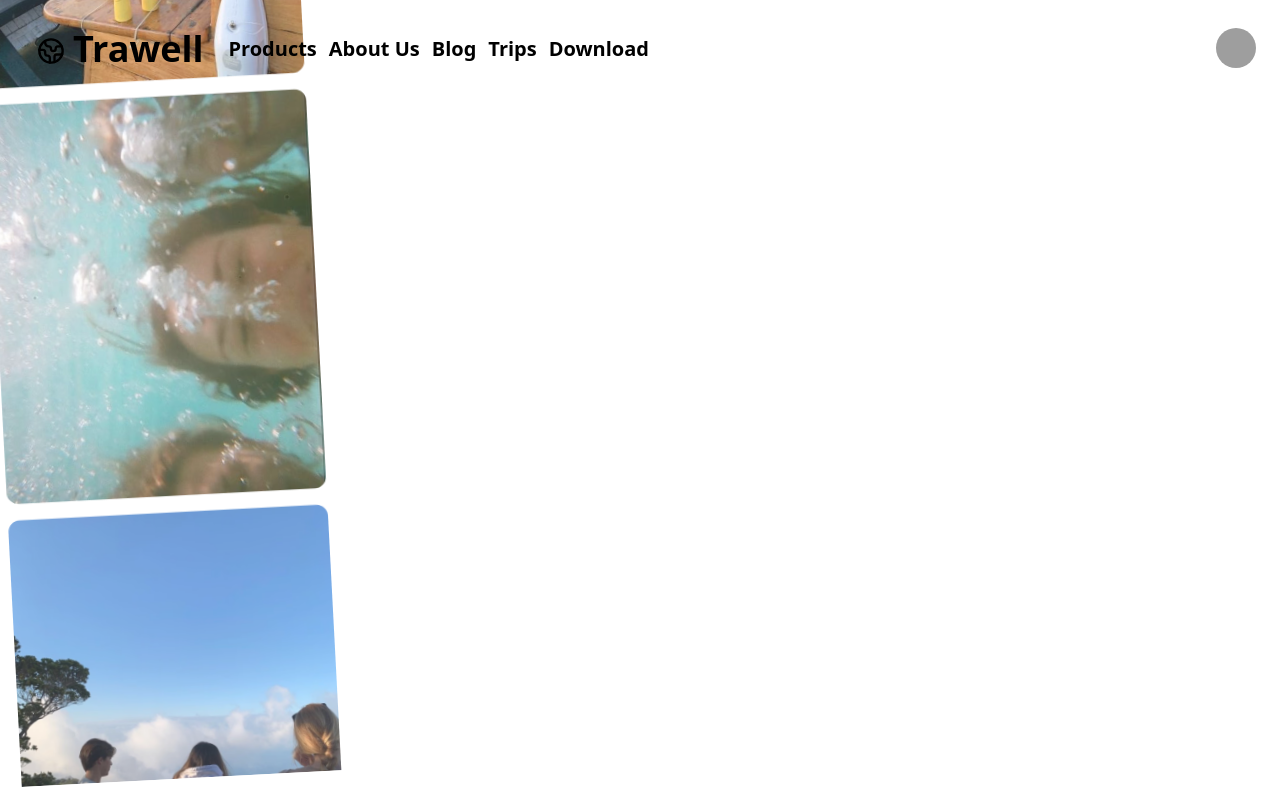
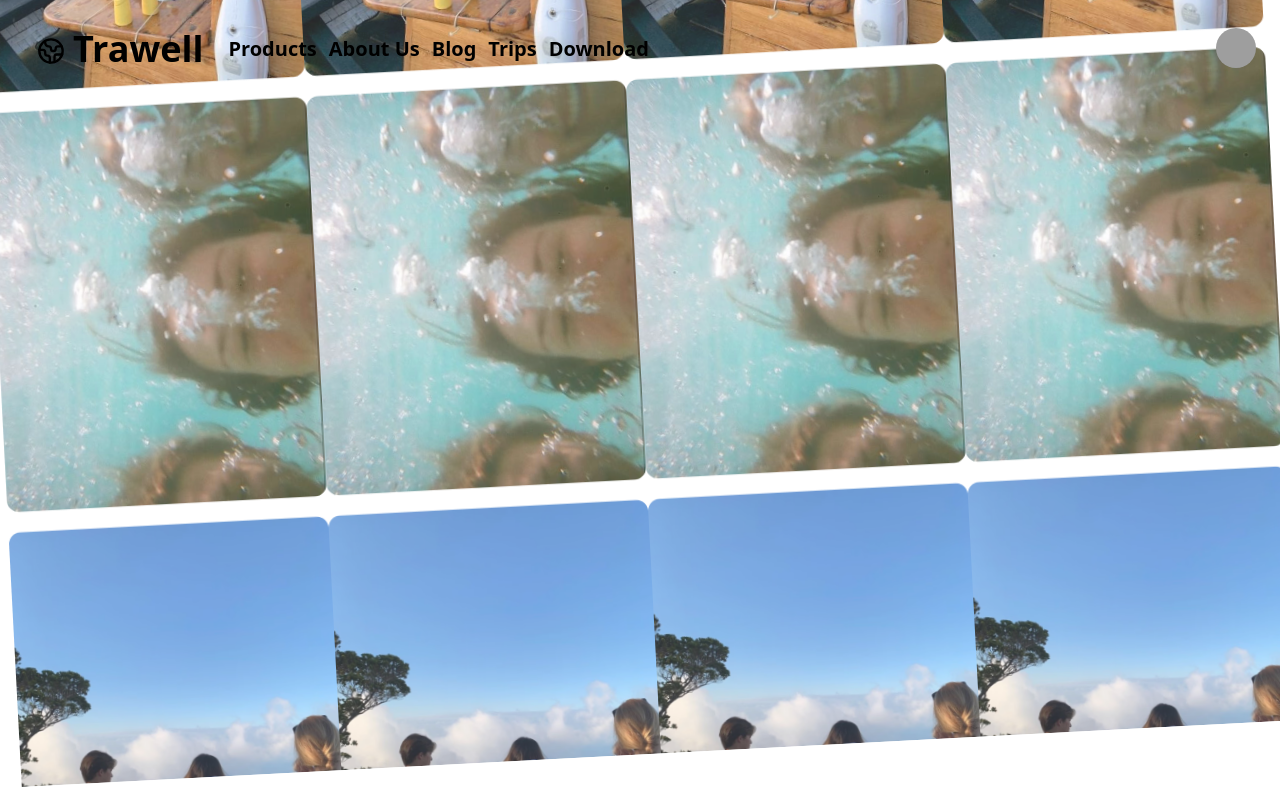
Before and after one commit to KaranSingh36752/Trawell-Web, a React (Vite) app: page / in a window 1280 px wide. Shown: the top 800 px of the page. Built offline with nearby package versions, Linux system fonts and the light colour scheme; grey boxes are pictures that could not be loaded; what tailwindcss-motion would draw is missing.

Commit message:
mainbackground

```diff
--- a/src/components/MainBackground.jsx
+++ b/src/components/MainBackground.jsx
@@ -16,8 +16,12 @@ const MainBackground = () => {
 
   return (
     <div className="relative -my-32 m-0 w-screen h-screen overflow-hidden opacity-85 rotate-[-3deg]">
-      <motion.ul
-        className="absolute flex flex-col gap-4 h-[200%]"
+      <div className='flex w-full h-full'>
+        {
+          [...Array(4)].map((_,colIndex) => (
+            <motion.ul
+            key={colIndex}
+        className="flex flex-col w-[22rem] gap-5 h-[200%]"
         initial={{ translateY: "0%" }}
         animate={{ translateY: "-80%" }} // Move halfway as the list is doubled
         transition={{
@@ -27,18 +31,21 @@ const MainBackground = () => {
         }}
       >
         {repeatedImages.map((src, index) => (
-          <li key={index} className="w-full flex-shrink-0">
-            <div className="w-[20rem] h-[25rem] rounded-xl overflow-hidden">
+          <li key={`${colIndex}-${index}`} className="w-full flex-shrink-0">
+            <div className="w-[20rem] h-[25rem]  mx-auto rounded-xl overflow-hidden">
               <img
                 src={src}
-                alt={`Image ${index}`}
+                alt={`Image ${colIndex}-${index}`}
                 className="w-full h-full object-cover"
               />
             </div>
           </li>
         ))}
       </motion.ul>
-    </div>
+          ))
+        }
+
+    </div></div>
   );
 };
 
```
